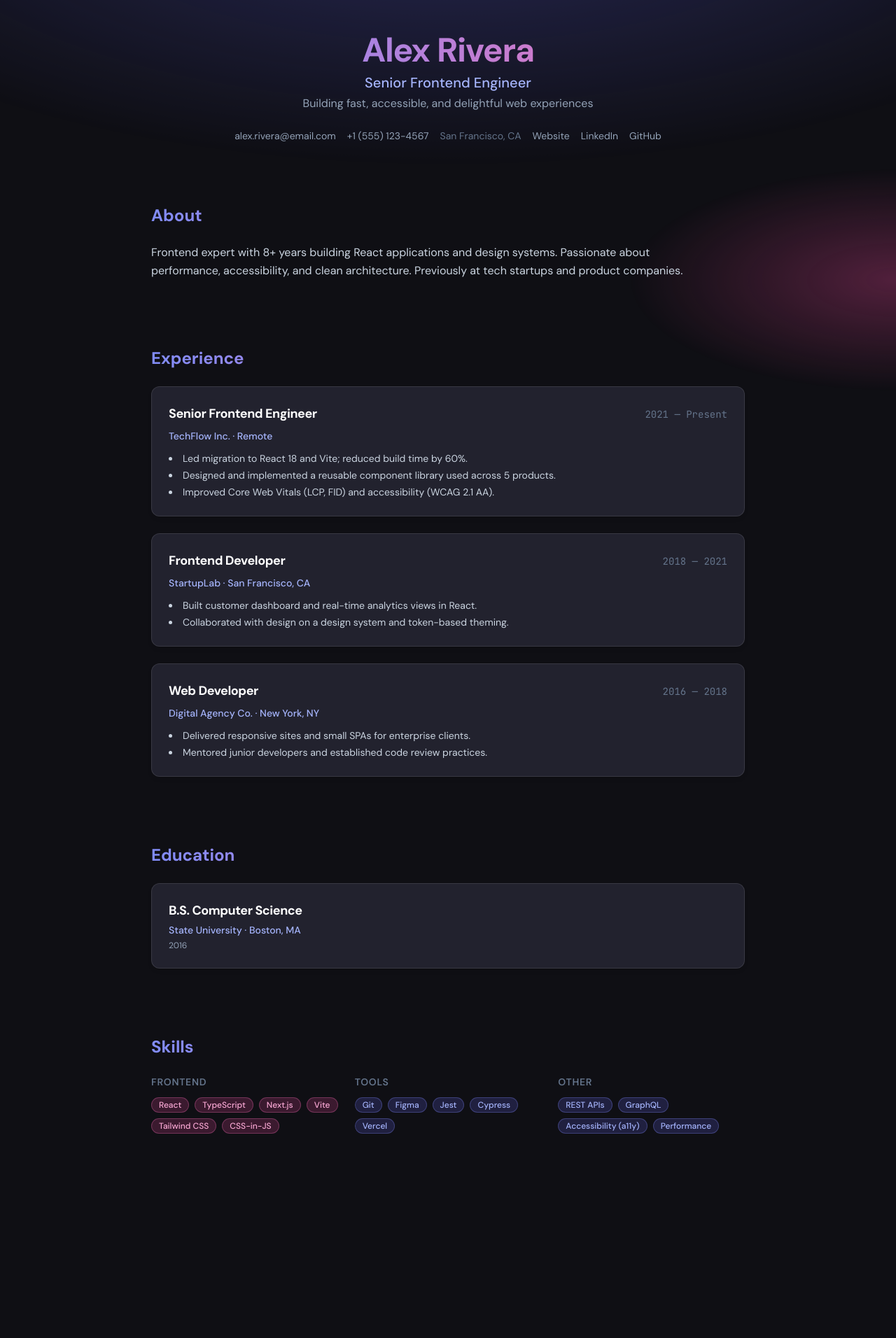
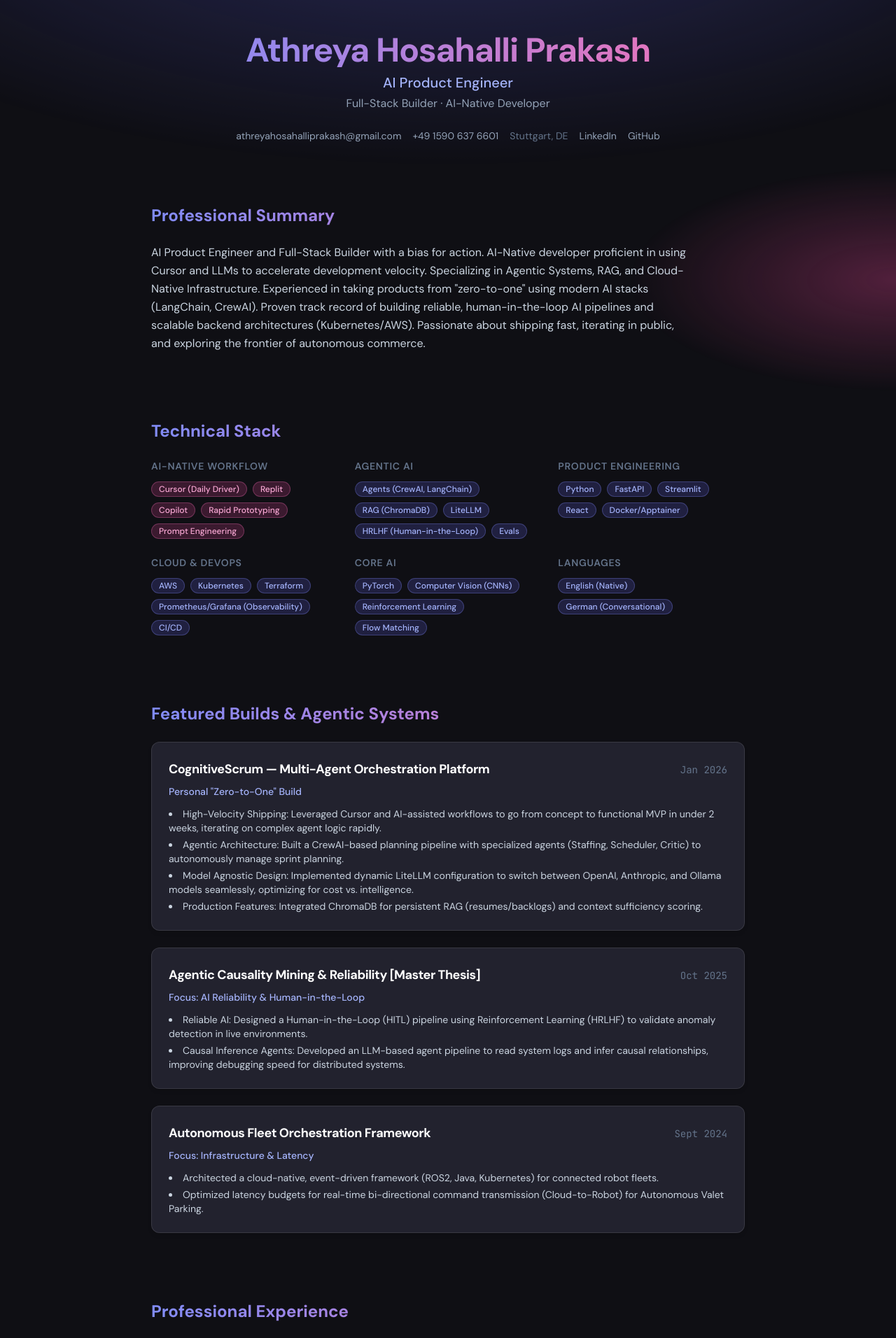
Before and after one commit to imkannadiga/OnlineCV, a React (Vite) app: page / in a window 1280 px wide. Shown: the top 1912 px of the page at 70% size. Before the commit the page ends 1732 px from the top, so only its background shows below. Built offline with nearby package versions, Linux system fonts and the light colour scheme.

Commit message:
Updated with info and fixed with github actions

```diff
--- a/src/App.jsx
+++ b/src/App.jsx
@@ -6,11 +6,12 @@ import {
   ExperienceSection,
   EducationSection,
   SkillsSection,
+  PublicationsSection,
 } from './components/resume'
 import { resumeData } from './data/resumeData'
 
 function App() {
-  const { profile, summary, experience, education, skills } = resumeData
+  const { profile, summary, skills, featuredBuilds, experience, education, publications } = resumeData
 
   return (
     <div className="min-h-screen bg-bg">
@@ -26,10 +27,12 @@ function App() {
       <main className="relative pt-12 pb-16">
         <Container size="default">
           <ResumeHeader profile={profile} />
-          <SummaryBlock summary={summary} />
-          <ExperienceSection experiences={experience} />
+          <SummaryBlock summary={summary} sectionTitle="Professional Summary" />
+          <SkillsSection skills={skills} sectionTitle="Technical Stack" />
+          <ExperienceSection experiences={featuredBuilds} sectionTitle="Featured Builds & Agentic Systems" />
+          <ExperienceSection experiences={experience} sectionTitle="Professional Experience" />
           <EducationSection education={education} />
-          <SkillsSection skills={skills} />
+          <PublicationsSection publications={publications} />
         </Container>
       </main>
     </div>
--- a/src/components/resume/ExperienceSection.jsx
+++ b/src/components/resume/ExperienceSection.jsx
@@ -16,7 +16,8 @@ export function ExperienceSection({ experiences, sectionTitle = 'Experience' })
                   {job.role}
                 </Heading>
                 <span className="text-sm text-slate-500 font-mono">
-                  {job.startDate} — {job.endDate}
+                  {job.startDate}
+                  {job.endDate && job.endDate !== job.startDate ? ` — ${job.endDate}` : ''}
                 </span>
               </div>
               <p className="text-indigo-300 font-medium text-sm mb-3">
--- /dev/null
+++ b/src/components/resume/PublicationsSection.jsx
@@ -0,0 +1,24 @@
+import React from 'react'
+import { Section, Card, Text } from '../ui'
+
+/**
+ * Renders publications/citations from resume data.
+ */
+export function PublicationsSection({ publications, sectionTitle = 'Publications' }) {
+  if (!publications?.length) return null
+  return (
+    <Section id="publications" title={sectionTitle}>
+      <ul className="space-y-4" role="list">
+        {publications.map((citation, i) => (
+          <li key={i}>
+            <Card>
+              <Text className="text-slate-300 text-sm leading-relaxed italic">
+                {citation}
+              </Text>
+            </Card>
+          </li>
+        ))}
+      </ul>
+    </Section>
+  )
+}
--- a/src/components/resume/SkillsSection.jsx
+++ b/src/components/resume/SkillsSection.jsx
@@ -15,7 +15,7 @@ export function SkillsSection({ skills, sectionTitle = 'Skills' }) {
             </h3>
             <div className="flex flex-wrap gap-2">
               {group.items.map((skill) => (
-                <Badge key={skill} variant={group.category === 'Frontend' ? 'accent' : 'default'}>
+                <Badge key={skill} variant={group.category === skills[0]?.category ? 'accent' : 'default'}>
                   {skill}
                 </Badge>
               ))}
--- a/src/components/resume/index.js
+++ b/src/components/resume/index.js
@@ -3,3 +3,4 @@ export { ExperienceSection } from './ExperienceSection'
 export { EducationSection } from './EducationSection'
 export { SkillsSection } from './SkillsSection'
 export { SummaryBlock } from './SummaryBlock'
+export { PublicationsSection } from './PublicationsSection'
--- a/src/data/resumeData.js
+++ b/src/data/resumeData.js
@@ -1,57 +1,126 @@
 /**
- * Sample resume data. Replace with your own or load from API/JSON.
+ * Resume data for Athreya Hosahalli Prakash
  */
 export const resumeData = {
   profile: {
-    name: 'Alex Rivera',
-    title: 'Senior Frontend Engineer',
-    tagline: 'Building fast, accessible, and delightful web experiences',
-    email: 'alex.rivera@email.com',
-    phone: '+1 (555) 123-4567',
-    location: 'San Francisco, CA',
-    website: 'https://alexrivera.dev',
-    linkedin: 'https://linkedin.com/in/alexrivera',
-    github: 'https://github.com/alexrivera',
-    avatar: null, // optional: URL or path to image
+    name: 'Athreya Hosahalli Prakash',
+    title: 'AI Product Engineer',
+    tagline: 'Full-Stack Builder · AI-Native Developer',
+    email: 'athreyahosahalliprakash@gmail.com',
+    phone: '+49 1590 637 6601',
+    location: 'Stuttgart, DE',
+    website: null,
+    linkedin: 'https://www.linkedin.com/in/athreya-prakash/',
+    github: 'https://github.com/imkannadiga',
+    avatar: null,
   },
-  summary: `Frontend expert with 8+ years building React applications and design systems. Passionate about performance, accessibility, and clean architecture. Previously at tech startups and product companies.`,
+
+  summary: `AI Product Engineer and Full-Stack Builder with a bias for action. AI-Native developer proficient in using Cursor and LLMs to accelerate development velocity. Specializing in Agentic Systems, RAG, and Cloud-Native Infrastructure. Experienced in taking products from "zero-to-one" using modern AI stacks (LangChain, CrewAI). Proven track record of building reliable, human-in-the-loop AI pipelines and scalable backend architectures (Kubernetes/AWS). Passionate about shipping fast, iterating in public, and exploring the frontier of autonomous commerce.`,
+
+  skills: [
+    {
+      category: 'AI-Native Workflow',
+      items: ['Cursor (Daily Driver)', 'Replit', 'Copilot', 'Rapid Prototyping', 'Prompt Engineering'],
+    },
+    {
+      category: 'Agentic AI',
+      items: ['Agents (CrewAI, LangChain)', 'RAG (ChromaDB)', 'LiteLLM', 'HRLHF (Human-in-the-Loop)', 'Evals'],
+    },
+    {
+      category: 'Product Engineering',
+      items: ['Python', 'FastAPI', 'Streamlit', 'React', 'Docker/Apptainer'],
+    },
+    {
+      category: 'Cloud & DevOps',
+      items: ['AWS', 'Kubernetes', 'Terraform', 'Prometheus/Grafana (Observability)', 'CI/CD'],
+    },
+    {
+      category: 'Core AI',
+      items: ['PyTorch', 'Computer Vision (CNNs)', 'Reinforcement Learning', 'Flow Matching'],
+    },
+    {
+      category: 'Languages',
+      items: ['English (Native)', 'German (Conversational)'],
+    },
+  ],
+
+  featuredBuilds: [
+    {
+      id: '1',
+      role: 'CognitiveScrum — Multi-Agent Orchestration Platform',
+      company: 'Personal "Zero-to-One" Build',
+      location: null,
+      startDate: 'Jan 2026',
+      endDate: null,
+      highlights: [
+        'High-Velocity Shipping: Leveraged Cursor and AI-assisted workflows to go from concept to functional MVP in under 2 weeks, iterating on complex agent logic rapidly.',
+        'Agentic Architecture: Built a CrewAI-based planning pipeline with specialized agents (Staffing, Scheduler, Critic) to autonomously manage sprint planning.',
+        'Model Agnostic Design: Implemented dynamic LiteLLM configuration to switch between OpenAI, Anthropic, and Ollama models seamlessly, optimizing for cost vs. intelligence.',
+        'Production Features: Integrated ChromaDB for persistent RAG (resumes/backlogs) and context sufficiency scoring.',
+      ],
+    },
+    {
+      id: '2',
+      role: 'Agentic Causality Mining & Reliability [Master Thesis]',
+      company: 'Focus: AI Reliability & Human-in-the-Loop',
+      location: null,
+      startDate: 'Oct 2025',
+      endDate: null,
+      highlights: [
+        'Reliable AI: Designed a Human-in-the-Loop (HITL) pipeline using Reinforcement Learning (HRLHF) to validate anomaly detection in live environments.',
+        'Causal Inference Agents: Developed an LLM-based agent pipeline to read system logs and infer causal relationships, improving debugging speed for distributed systems.',
+      ],
+    },
+    {
+      id: '3',
+      role: 'Autonomous Fleet Orchestration Framework',
+      company: 'Focus: Infrastructure & Latency',
+      location: null,
+      startDate: 'Sept 2024',
+      endDate: null,
+      highlights: [
+        'Architected a cloud-native, event-driven framework (ROS2, Java, Kubernetes) for connected robot fleets.',
+        'Optimized latency budgets for real-time bi-directional command transmission (Cloud-to-Robot) for Autonomous Valet Parking.',
+      ],
+    },
+  ],
 
   experience: [
     {
       id: '1',
-      role: 'Senior Frontend Engineer',
-      company: 'TechFlow Inc.',
-      location: 'Remote',
-      startDate: '2021',
+      role: 'ML Infrastructure Engineer (Research Assistant)',
+      company: 'Universität Stuttgart',
+      location: 'Stuttgart, DE',
+      startDate: 'Nov 2023',
       endDate: 'Present',
       highlights: [
-        'Led migration to React 18 and Vite; reduced build time by 60%.',
-        'Designed and implemented a reusable component library used across 5 products.',
-        'Improved Core Web Vitals (LCP, FID) and accessibility (WCAG 2.1 AA).',
+        'Infrastructure Ownership: Architected a scalable ML cluster using Slurm and Kubernetes, enabling researchers to ship models faster.',
+        'Containerization: Implemented "Bring Your Own Code" models via Apptainer, reducing environment setup time.',
+        'Monitoring: Deployed backend architecture for AI monitoring, ensuring system robustness and observability.',
       ],
     },
     {
       id: '2',
-      role: 'Frontend Developer',
-      company: 'StartupLab',
-      location: 'San Francisco, CA',
-      startDate: '2018',
-      endDate: '2021',
+      role: 'Software Engineer (Backend)',
+      company: 'Liftoff LLC',
+      location: 'Bangalore, IN',
+      startDate: 'Sep 2022',
+      endDate: 'Sep 2023',
       highlights: [
-        'Built customer dashboard and real-time analytics views in React.',
-        'Collaborated with design on a design system and token-based theming.',
+        'Scale & Reliability: Architected low-latency backend infrastructure on AWS, ensuring 99.9% uptime for high-traffic services.',
+        'Cost Optimization: Refactored architectural design to reduce cloud infrastructure costs by 30%.',
+        'CI/CD: Built automated pipelines (GitHub Actions) to eliminate deployment errors and increase shipping velocity.',
       ],
     },
     {
       id: '3',
-      role: 'Web Developer',
-      company: 'Digital Agency Co.',
-      location: 'New York, NY',
-      startDate: '2016',
-      endDate: '2018',
+      role: 'Deep Learning Engineer (Intern)',
+      company: 'Niramai Health Analytics',
+      location: 'Bangalore, IN',
+      startDate: 'Feb 2021',
+      endDate: 'Jul 2022',
       highlights: [
-        'Delivered responsive sites and small SPAs for enterprise clients.',
-        'Mentored junior developers and established code review practices.',
+        'Engineered CNNs for medical risk estimation, working with incomplete datasets and custom loss functions.',
       ],
     },
   ],
@@ -59,16 +128,21 @@ export const resumeData = {
   education: [
     {
       id: '1',
-      degree: 'B.S. Computer Science',
-      school: 'State University',
-      location: 'Boston, MA',
-      year: '2016',
+      degree: 'M.Sc. in Information Technology (Specialization: Software Engineering)',
+      school: 'Universität Stuttgart',
+      location: 'Stuttgart, DE',
+      year: 'Oct 2023 – Present',
+    },
+    {
+      id: '2',
+      degree: 'B.E. in Electronics & Instrumentation (Top 10 University Rank)',
+      school: 'RNS Institute of Technology',
+      location: 'Bangalore, IN',
+      year: 'Aug 2018 – Jul 2022',
     },
   ],
 
-  skills: [
-    { category: 'Frontend', items: ['React', 'TypeScript', 'Next.js', 'Vite', 'Tailwind CSS', 'CSS-in-JS'] },
-    { category: 'Tools', items: ['Git', 'Figma', 'Jest', 'Cypress', 'Vercel'] },
-    { category: 'Other', items: ['REST APIs', 'GraphQL', 'Accessibility (a11y)', 'Performance'] },
+  publications: [
+    'Weiß, M., Dettinger, F., Prakash, A. H., et al. Self-Adaptive Anomaly Detection with Reinforcement Learning and Human Feedback. Institute of Industrial Automation and Software Engineering (IAS).',
   ],
 }
```
